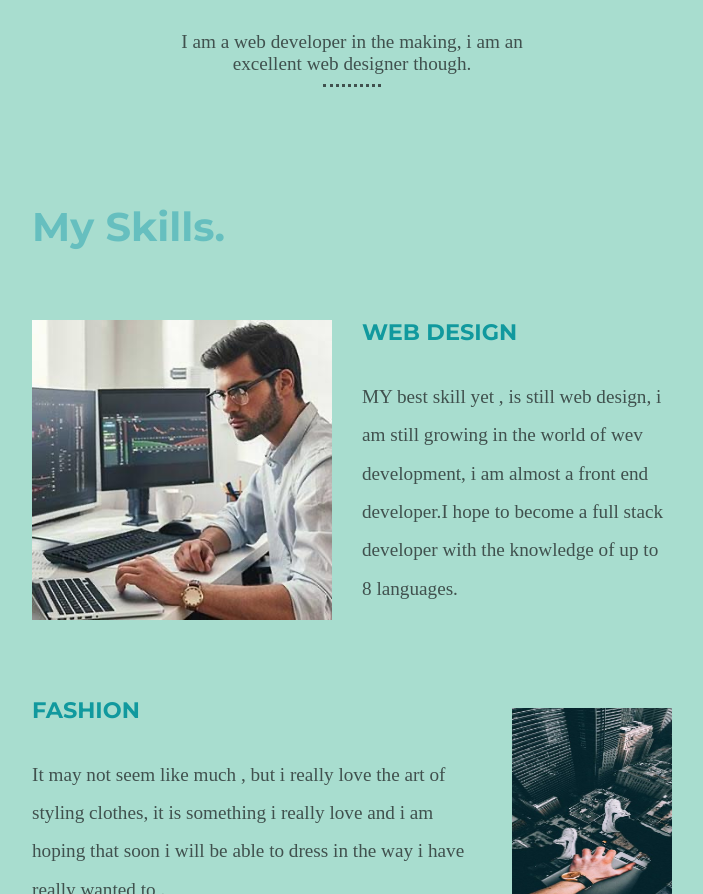
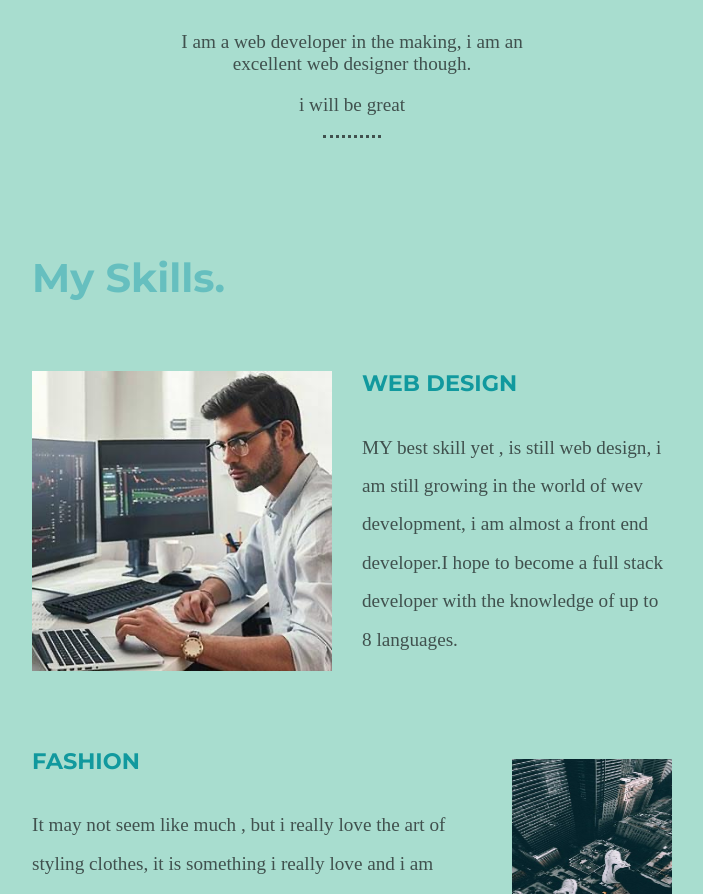
Before and after one commit to lifeofonneh/css-site, a plain HTML site: page index.html in a window 1280 px wide. Shown: the part 1106-2000 px from the top of the page, without its empty margins (288-991 px from the left). Drawn offline with Linux system fonts and the light colour scheme.

Commit message:
Update index.html

```diff
--- a/index.html
+++ b/index.html
@@ -22,6 +22,7 @@
       <img class="dp" src="images/dp.jpg" alt="">
       <h2>Hello.</h2>
       <p class="intro">I am a web developer in the making, i am an excellent web designer though.</p>
+      <p> i will be great </p>
     </div>
     <hr>
     <div class="skills">
```
